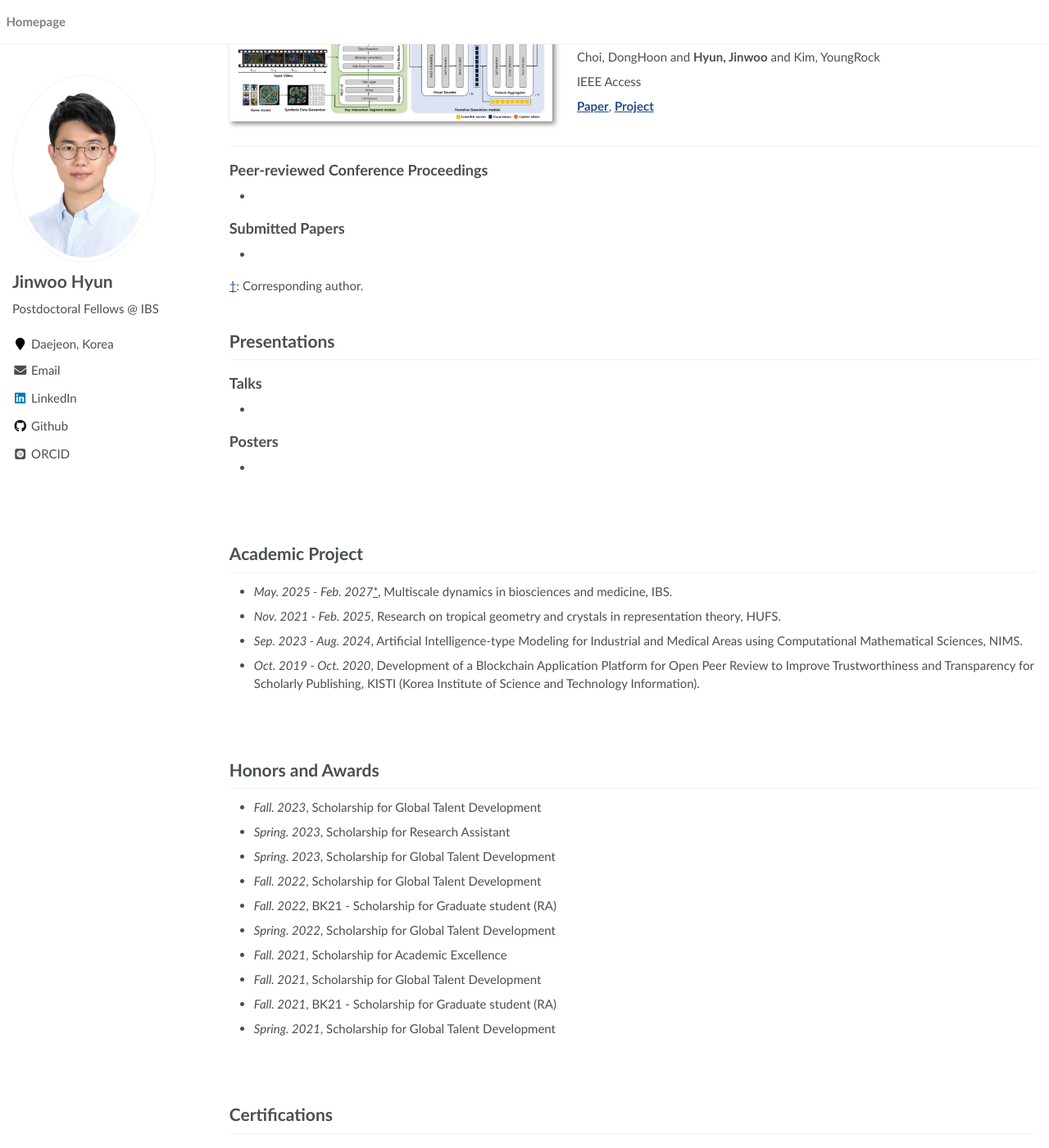
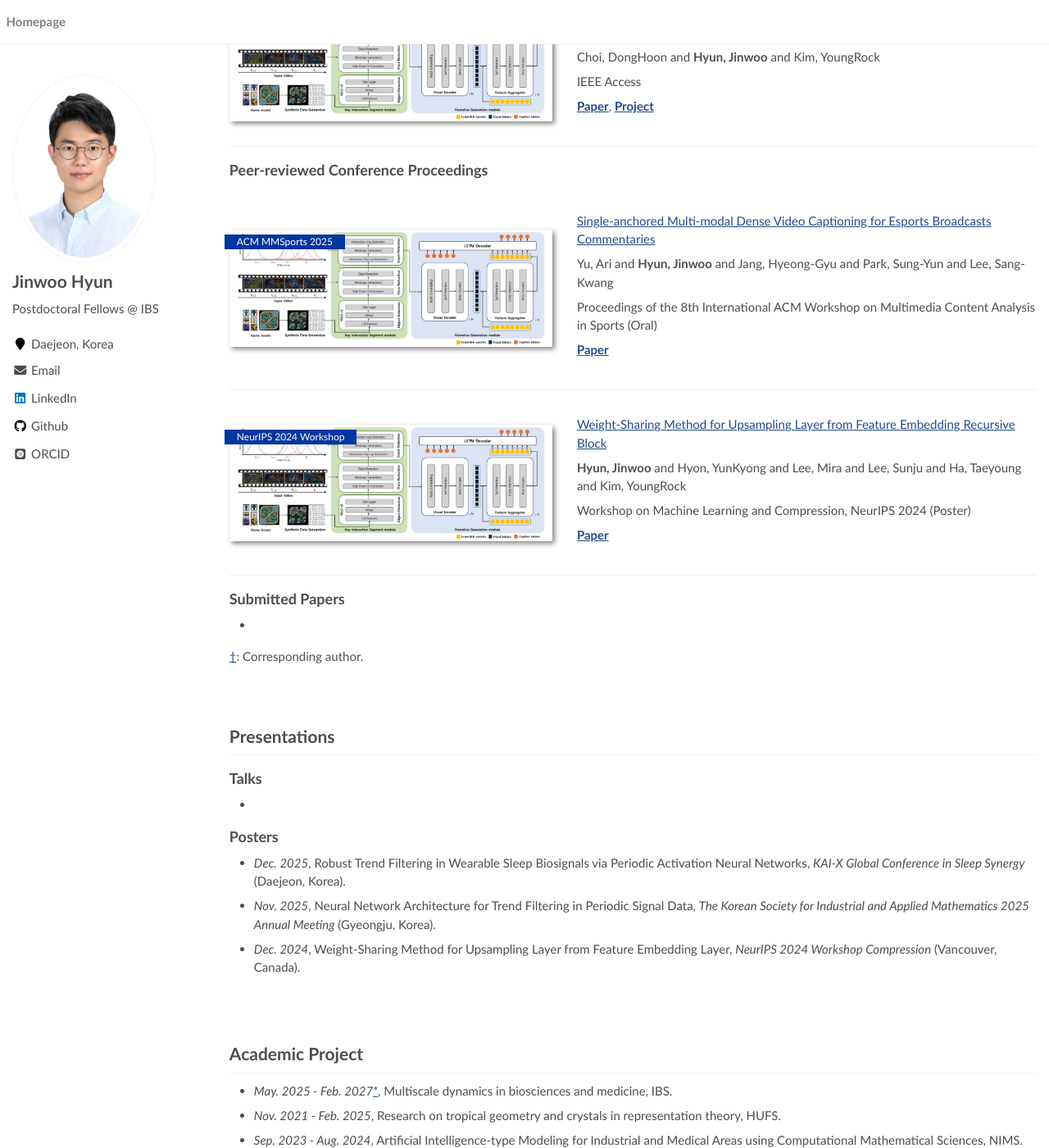
Before and after one commit to JW-George/JW-George.github.io, a Jekyll site: the page built from index.md, in a window 1280 px wide and 1400 px high, scrolled down 1563 px. Shown: the whole window at 82% size. Built offline with Jekyll 4.4.1, drawn with Linux system fonts in a browser that asks for light colours; some web fonts are replaced; some of the changed text lies outside the part shown.

Commit message:
Update index.md

```diff
--- a/index.md
+++ b/index.md
@@ -110,12 +110,41 @@ IEEE Access
 
 
 ## Peer-reviewed Conference Proceedings
--
+
+<div class='paper-box'><div class='paper-box-image'><div><div class="badge">ACM MMSports 2025</div><img src='images/interaction.jpg' alt="2" width="100%"></div></div>
+<div class='paper-box-text' markdown="1">
+
+[Single-anchored Multi-modal Dense Video Captioning for Esports Broadcasts Commentaries](https://dl.acm.org/doi/10.1145/3728423.3759412)
+
+Yu, Ari and **Hyun, Jinwoo** and Jang, Hyeong-Gyu and Park, Sung-Yun and Lee, Sang-Kwang
+
+Proceedings of the 8th International ACM Workshop on Multimedia Content Analysis in Sports (Oral)
+
+[**Paper**](https://dl.acm.org/doi/10.1145/3728423.3759412)
+
+</div>
+</div>
+
+
+<div class='paper-box'><div class='paper-box-image'><div><div class="badge">NeurIPS 2024 Workshop</div><img src='images/interaction.jpg' alt="2" width="100%"></div></div>
+<div class='paper-box-text' markdown="1">
+
+[Weight-Sharing Method for Upsampling Layer from Feature Embedding Recursive Block](https://neurips.cc/virtual/2024/98235)
+
+**Hyun, Jinwoo** and Hyon, YunKyong and Lee, Mira and Lee, Sunju and Ha, Taeyoung and Kim, YoungRock
+
+Workshop on Machine Learning and Compression, NeurIPS 2024 (Poster)
+
+[**Paper**](https://neurips.cc/virtual/2024/98235)
+
+</div>
+</div>
 
 ## Submitted Papers
 -
 
  <a name="footnote_2">&dagger;</a>: Corresponding author.
+
 <br>
 <br>
 
@@ -125,7 +154,12 @@ IEEE Access
 -
 
 ## Posters
--
+
+- *Dec. 2025*, Robust Trend Filtering in Wearable Sleep Biosignals via Periodic Activation Neural Networks, *KAI-X Global Conference in Sleep Synergy* (Daejeon, Korea).
+
+- *Nov. 2025*, Neural Network Architecture for Trend Filtering in Periodic Signal Data, *The Korean Society for Industrial and Applied Mathematics 2025 Annual Meeting* (Gyeongju, Korea).
+
+- *Dec. 2024*, Weight-Sharing Method for Upsampling Layer from Feature Embedding Layer, *NeurIPS 2024 Workshop Compression* (Vancouver, Canada).
 
 <br>
 <br>
@@ -199,9 +233,9 @@ IEEE Access
 
 # Other Experience
 
-- *Sep. 2020 - Oct. 2021*, Researcher, R\&D Center, SPELIX Inc.
+- *Sep. 2020 - Oct. 2021*, Researcher, R&D Center, SPELIX Inc.
 
-- *Jan. 2020 - Aug. 2020*, Research Intern, R\&D Center, SPELIX Inc.
+- *Jan. 2020 - Aug. 2020*, Research Intern, R&D Center, SPELIX Inc.
 
 
-<div style="height: 10cm;"></div>
+<div style="height: 5cm;"></div>
```
